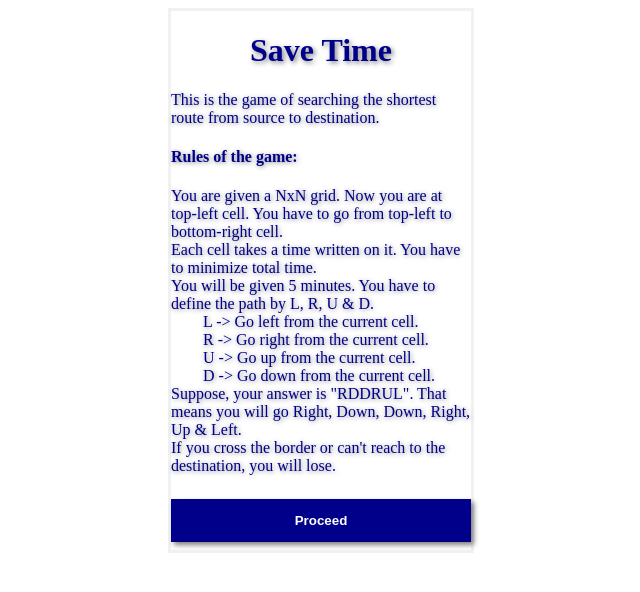
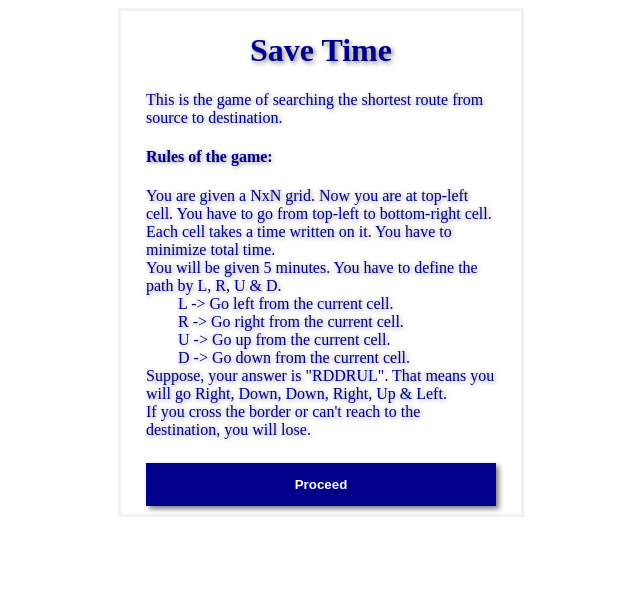
Before and after one commit to AST-TheCoder/Save_Time_Game, a PHP site: page / in a window 1280 px wide. Shown: the top 592 px of the page, without its empty margins (319-959 px from the left). Run offline with PHP 8.4, Linux system fonts and the light colour scheme.

Commit message:
Update style.css

```diff
--- a/includes/style.css
+++ b/includes/style.css
@@ -2,7 +2,9 @@
 form {
   border: 3px solid #f1f1f1;
   align-content: center;
-  width: 300px;
+  width: 350px;
+  padding-left: 25px;
+  padding-right: 25px;
   margin: auto;
 }
 
```
